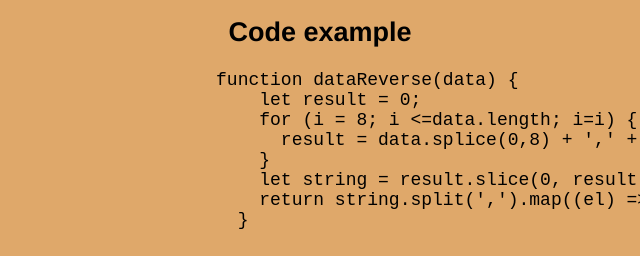
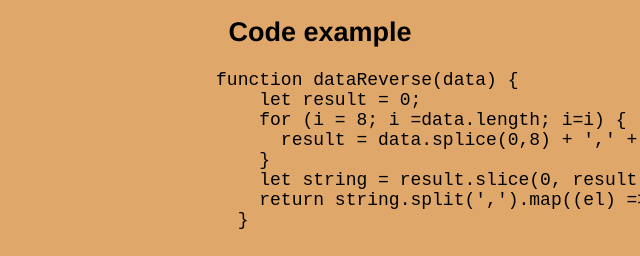
Before and after one commit to SergeyZholobov/rsschool-cv, a plain HTML site: page index.html in a window 1280 px wide. Shown: the part 544-800 px from the top of the page, 640-1280 px from the left. Drawn offline with Linux system fonts and the light colour scheme.

Commit message:
docs: try fix bug

```diff
--- a/index.html
+++ b/index.html
@@ -59,7 +59,7 @@
                 <pre>
                     function dataReverse(data) {
                         let result = 0;
-                        for (i = 8; i <=data.length; i=i) {
+                        for (i = 8; i =data.length; i=i) {
                           result = data.splice(0,8) + ',' + result ;
                         }
                         let string = result.slice(0, result.length-2);
```
